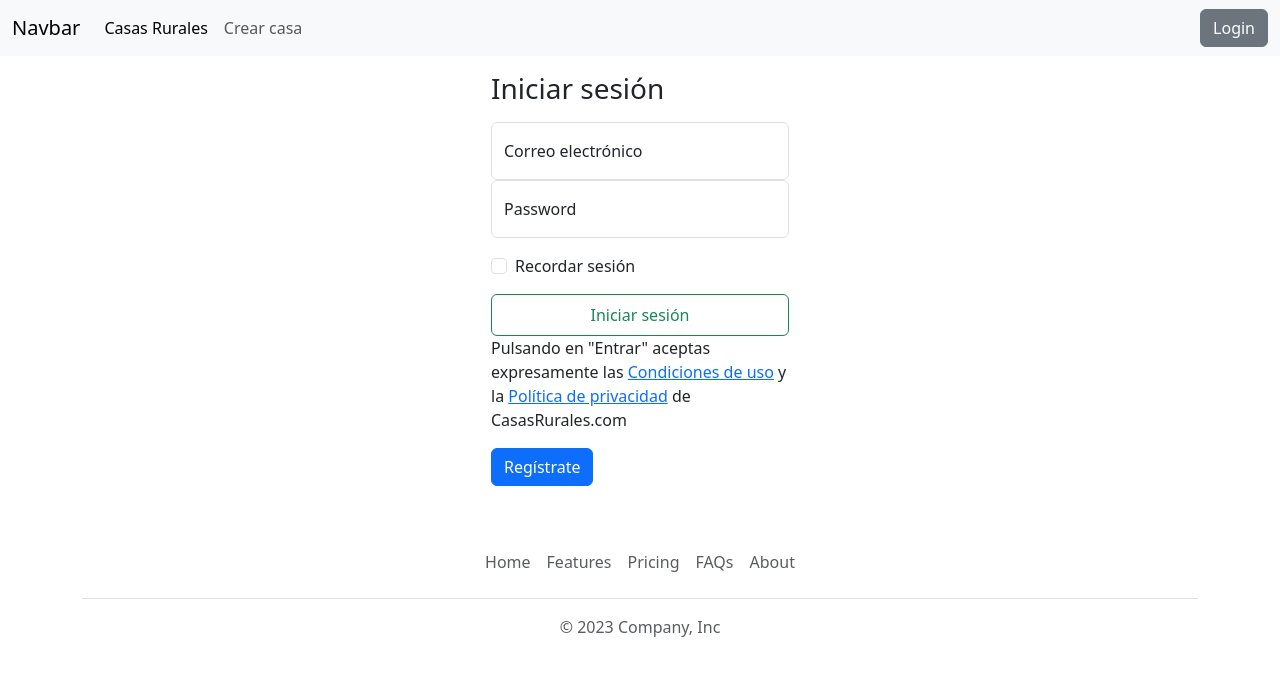
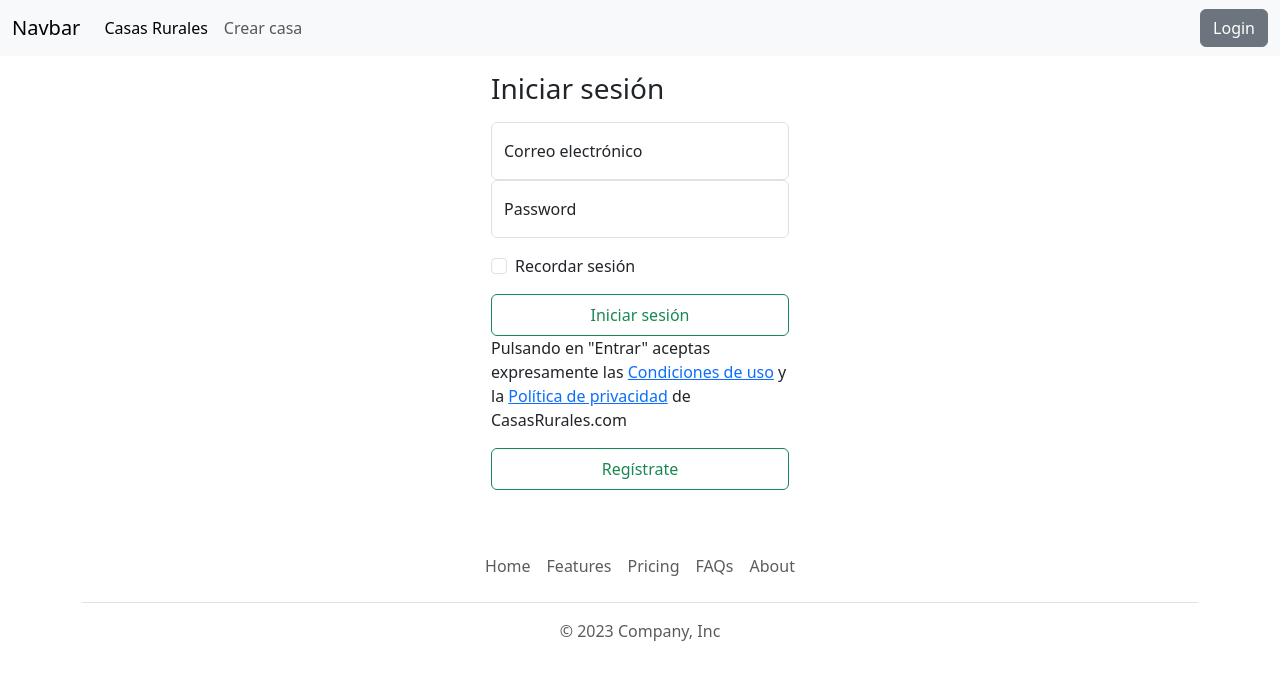
Before and after one commit to almudenadomenech/ANGULAR_GRUPO-5, an Angular app in the folder FRONTED/: page /login in a window 1280 px wide. Shown: the top 680 px of the page. Built offline with nearby package versions, Linux system fonts and the light colour scheme.

Commit message:
modificación botón register

```diff
--- a/FRONTED/src/app/login/login.component.html
+++ b/FRONTED/src/app/login/login.component.html
@@ -25,7 +25,7 @@
             Pulsando en "Entrar" aceptas expresamente las <a href="https://www.casasrurales.com/aviso-legal" target="_blank" id="condiciones_uso_alta">Condiciones de uso</a> y la <a href="https://www.casasrurales.com/politica-privacidad" target="_blank" id="politica de privacidad">Política de privacidad</a> de CasasRurales.com            </p>      </div>
         </div>
 
-        <button type="submit" class="btn btn-primary" routerLink="/register">Regístrate</button>
+        <button type="submit" class="btn btn-outline-success w-100 py-2" routerLink="/register">Regístrate</button>
 
         </form>
   </main>
```
